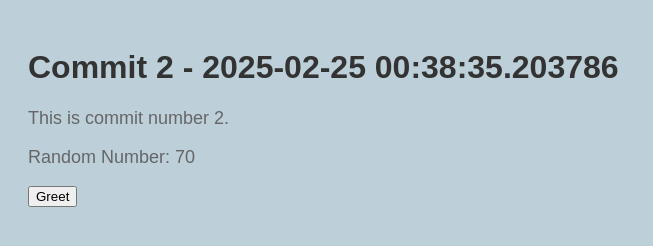
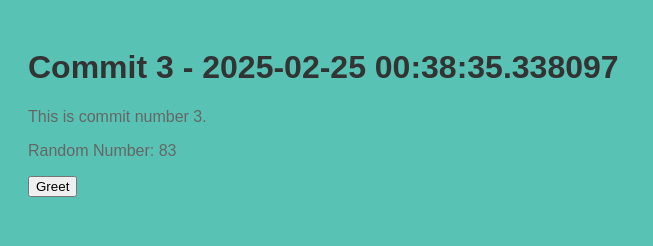
Before and after one commit to stiffs95/myrep-repo-20250225003832, a plain HTML site: page index.html in a window 1280 px wide. Shown: the whole page, without its empty margins (0-653 px from the left). Drawn offline with Linux system fonts and the light colour scheme.

Commit message:
📝 Commit 3 with HTML, CSS, and JS

```diff
--- a/index.html
+++ b/index.html
@@ -2,13 +2,13 @@
     <!DOCTYPE html>
     <html>
     <head>
-        <title>Commit 2 - 2025-02-25 00:38:35.203786</title>
+        <title>Commit 3 - 2025-02-25 00:38:35.338097</title>
         <link rel="stylesheet" href="style.css">
     </head>
     <body>
-        <h1>Commit 2 - 2025-02-25 00:38:35.203786</h1>
-        <p>This is commit number 2.</p>
-        <p>Random Number: 70</p>
+        <h1>Commit 3 - 2025-02-25 00:38:35.338097</h1>
+        <p>This is commit number 3.</p>
+        <p>Random Number: 83</p>
         <button onclick="greet()">Greet</button>
         <script src="script.js"></script>
     </body>
--- a/script.js
+++ b/script.js
@@ -2,4 +2,4 @@
     function greet() {
         alert('Hello from commit ' + commitNumber + '!');
     }
-    var commitNumber = 2;
+    var commitNumber = 3;
--- a/style.css
+++ b/style.css
@@ -1,7 +1,7 @@
 
     body {
         font-family: Arial, sans-serif;
-        background-color: #bdcfd9;
+        background-color: #58c3b5;
         padding: 20px;
     }
     h1 {
@@ -9,5 +9,5 @@
     }
     p {
         color: #666;
-        font-size: 18px;
+        font-size: 16px;
     }
```
